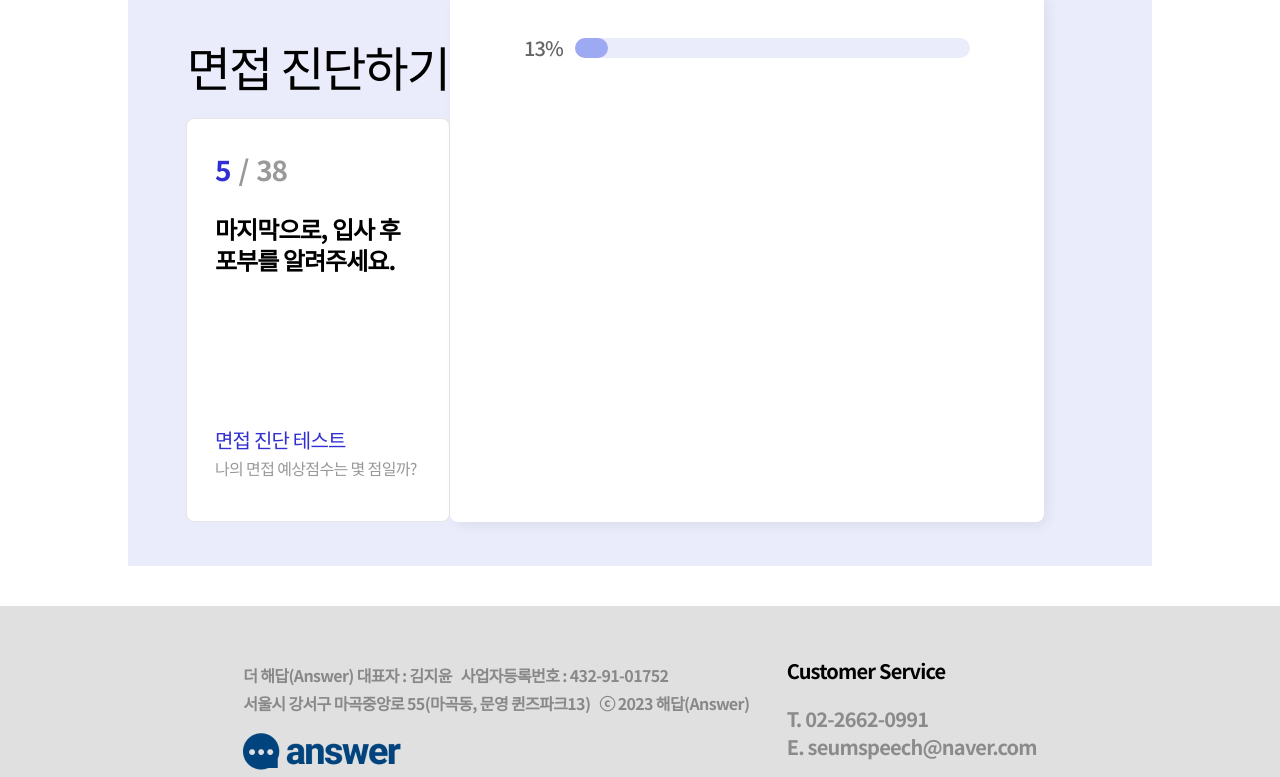
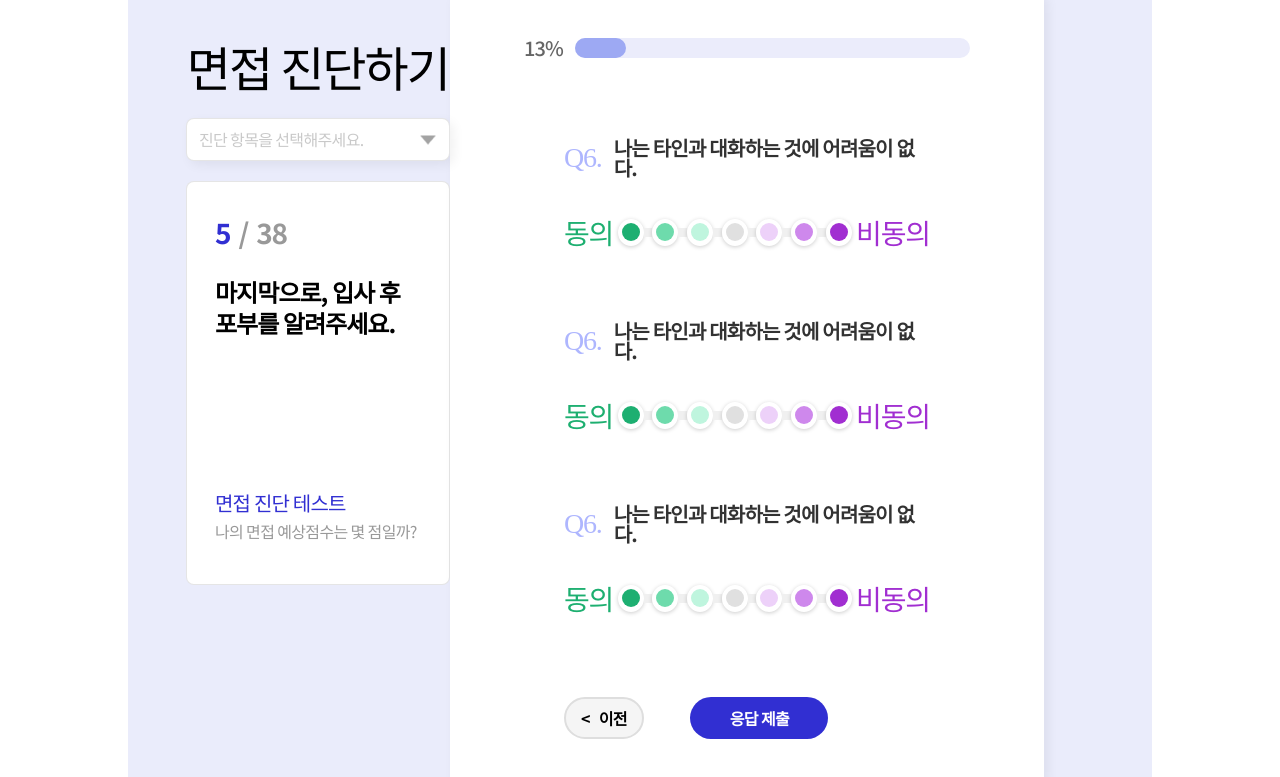
Before and after one commit to Parkminem/answer, a React (Vite) app: page /interview in a window 1280 px wide. Shown: the part 440-1217 px from the top of the page. Built offline with nearby package versions, Linux system fonts and the light colour scheme; a web font is replaced by a local one.

Commit message:
면접 진단하기 사이드바, 성향 페이지 퍼블리싱 완료

```diff
--- /dev/null
+++ b/src/components/InterviewBtns.jsx
@@ -0,0 +1,23 @@
+import React from 'react';
+import classNames from 'classnames/bind';
+import styles from '@/components/InterviewBtns.module.scss';
+
+const InterviewBtns = () => {
+	const cx = classNames.bind(styles);
+	return (
+		<div className={cx('btns')}>
+			<div className={cx('btns__btn')}>
+				<button className={cx('prev')}>
+					<span>&lt;&nbsp;&nbsp;&nbsp;이전</span>
+				</button>
+			</div>
+			<div className={cx('btns__btn')}>
+				<button className={cx('next')}>
+					<span>다음으로&nbsp;&nbsp;&nbsp;&gt;</span>
+				</button>
+			</div>
+		</div>
+	);
+};
+
+export default InterviewBtns;
--- /dev/null
+++ b/src/components/InterviewBtns.module.scss
@@ -0,0 +1,24 @@
+.btns {
+	display: flex;
+	justify-content: space-between;
+	padding: 0 15px 0 40px;
+	&__btn {
+		button {
+			height: 42px;
+			padding: 0;
+			border-radius: 21px;
+			font-weight: 700;
+			font-size: 16px;
+			&.prev {
+				border: 2px solid #dedede;
+				width: 80px;
+				background-color: #f5f5f5;
+			}
+			&.next {
+				width: 120px;
+				background-color: #312fd2;
+				color: #ffffff;
+			}
+		}
+	}
+}
--- /dev/null
+++ b/src/components/InterviewEndBtns.jsx
@@ -0,0 +1,23 @@
+import React from 'react';
+import classNames from 'classnames/bind';
+import styles from '@/components/InterviewEndBtns.module.scss';
+
+const InterviewEndBtns = () => {
+	const cx = classNames.bind(styles);
+	return (
+		<div className={cx('btns')}>
+			<div className={cx('btns__btn', 'prev-box')}>
+				<button className={cx('prev')}>
+					<span>&lt;&nbsp;&nbsp;&nbsp;이전</span>
+				</button>
+			</div>
+			<div className={cx('btns__btn')}>
+				<button className={cx('next')}>
+					<span>응답 제출</span>
+				</button>
+			</div>
+		</div>
+	);
+};
+
+export default InterviewEndBtns;
--- /dev/null
+++ b/src/components/InterviewEndBtns.module.scss
@@ -0,0 +1,30 @@
+.btns {
+	display: flex;
+	justify-content: center;
+	align-items: center;
+	margin: 0 15px 0 40px;
+	position: relative;
+	&__btn {
+		button {
+			height: 42px;
+			padding: 0;
+			border-radius: 21px;
+			font-weight: 700;
+			font-size: 16px;
+			&.prev {
+				border: 2px solid #dedede;
+				width: 80px;
+				background-color: #f5f5f5;
+			}
+			&.next {
+				width: 138px;
+				background-color: #312fd2;
+				color: #ffffff;
+			}
+		}
+		&.prev-box {
+			position: absolute;
+			left: 0;
+		}
+	}
+}
--- a/src/components/InterviewProgressBar.jsx
+++ b/src/components/InterviewProgressBar.jsx
@@ -7,19 +7,9 @@ const InterviewProgressBar = () => {
 	return (
 		<div className={cx('progress')}>
 			<span>13%</span>
-			<div className={cx('progress__bar')}>
-				<div className=""></div>
-				<div className=""></div>
-				<div className=""></div>
-				<div className=""></div>
-				<div className=""></div>
-				<div className=""></div>
-				<div className=""></div>
-				<div className=""></div>
-				<div className=""></div>
-				<div className=""></div>
-				<div className=""></div>
-				<div className=""></div>
+			<div className={cx('progress__bar', 'ing')}>
+				{/* span의 width를 자바스크립트로 style변화 주기 */}
+				<span></span>
 			</div>
 		</div>
 	);
--- a/src/components/InterviewProgressBar.module.scss
+++ b/src/components/InterviewProgressBar.module.scss
@@ -1,6 +1,7 @@
 .progress {
 	display: flex;
 	align-items: center;
+	margin-bottom: 70px;
 	span {
 		color: #666666;
 		font-weight: 500;
@@ -12,14 +13,13 @@
 		height: 20px;
 		background-color: #ebecfb;
 		border-radius: 10px;
-		flex-grow: 1;
-		display: flex;
-		div {
-			flex-grow: 1;
+		width: 100%;
+		span {
+			width: 13%;
+			display: inline-block;
+			background-color: #9da9f3;
+			height: 20px;
 			border-radius: 10px;
-			&:first-child {
-				background-color: #9da9f3;
-			}
 		}
 	}
 }
--- a/src/components/InterviewSideBar.jsx
+++ b/src/components/InterviewSideBar.jsx
@@ -1,13 +1,48 @@
-import React from 'react';
+import React, { useState } from 'react';
 import classNames from 'classnames/bind';
 import styles from '@/components/InterviewSideBar.module.scss';
+import dropdownImg from '@/assets/images/common/dropdown.png';
 
 const InterviewSideBar = () => {
 	const cx = classNames.bind(styles);
+	const [select, setSelect] = useState(false);
+	const selectHandler = () => {
+		setSelect((prev) => !prev);
+	};
 	return (
 		<div className={cx('sidebar')}>
 			<div className={cx('sidebar-wrap')}>
 				<h1>면접 진단하기</h1>
+				<div className={cx('sidebar__select-box', select ? 'open' : '')}>
+					<div className={cx('sidebar__select-box__default')}>
+						<button onClick={selectHandler}>
+							<span className={cx('sidebar__select-box__default__span')}>진단 항목을 선택해주세요.</span>
+						</button>
+						<img src={dropdownImg} alt="드롭다운" />
+					</div>
+					<ul>
+						<li>
+							<button>
+								<span>공무원</span>
+							</button>
+						</li>
+						<li>
+							<button>
+								<span>대학·입시</span>
+							</button>
+						</li>
+						<li>
+							<button>
+								<span>간호사</span>
+							</button>
+						</li>
+						<li>
+							<button>
+								<span>일반 면접</span>
+							</button>
+						</li>
+					</ul>
+				</div>
 				<div className={cx('sidebar__info-box')}>
 					<div className={cx('sidebar__info-box__count')}>
 						<span className={cx('now')}>5</span>
--- a/src/components/InterviewSideBar.module.scss
+++ b/src/components/InterviewSideBar.module.scss
@@ -9,6 +9,91 @@
 			font-weight: 500;
 			font-size: 48px;
 			margin-bottom: 28px;
+		}
+	}
+	&__select-box {
+		width: 100%;
+		margin-bottom: 20px;
+		position: relative;
+		&__default {
+			position: relative;
+			img {
+				position: absolute;
+				right: 14px;
+				top: 50%;
+				transform: translateY(-50%);
+			}
+			&__span {
+				color: #c9c9c9;
+			}
+		}
+		button {
+			width: 100%;
+			background-color: #fff;
+			padding: 9px 12px;
+			text-align: left;
+			border: 1px solid rgba(0, 0, 0, 0.1);
+			box-shadow: 4px 4px 12px rgba(0, 0, 0, 0.06);
+			border-radius: 8px;
+			span {
+				font-weight: 400;
+				font-size: 16px;
+				line-height: 23px;
+			}
+		}
+		ul {
+			position: absolute;
+			width: 100%;
+			opacity: 0;
+			transition: all 0.25s ease-in-out;
+			li {
+				&:not(&:last-child) {
+					button {
+						border-radius: 0;
+						border-top: none;
+						border-bottom: none;
+						box-shadow: 0 0 0;
+					}
+				}
+				&:last-child {
+					button {
+						border-top: none;
+						border-radius: 0 0 8px 8px;
+						box-shadow: 0 0 0;
+					}
+				}
+				button {
+					padding-left: 30px;
+					&:hover {
+						background-color: #f4f4f4;
+					}
+					span {
+						color: #666666;
+						display: flex;
+						align-items: center;
+						&::before {
+							content: '';
+							display: block;
+							width: 5px;
+							height: 5px;
+							background-color: #666;
+							border-radius: 100%;
+							margin-right: 10px;
+						}
+					}
+				}
+			}
+		}
+		&.open {
+			border-radius: 8px;
+			.sidebar__select-box__default {
+				button {
+					border-radius: 8px 8px 0 0;
+				}
+			}
+			ul {
+				opacity: 100;
+			}
 		}
 	}
 	&__info-box {
@@ -52,3 +137,6 @@
 		}
 	}
 }
+button {
+	padding: 0;
+}
--- /dev/null
+++ b/src/components/Tendency.jsx
@@ -0,0 +1,72 @@
+import React from 'react';
+import classNames from 'classnames/bind';
+import styles from '@/components/Tendency.module.scss';
+
+const Tendency = () => {
+	const cx = classNames.bind(styles);
+	return (
+		<div className={cx('tendency')}>
+			<div className={cx('tendency-question')}>
+				<span className={cx('tendency-question__num')}>Q6.</span>
+				<p>나는 타인과 대화하는 것에 어려움이 없다.</p>
+			</div>
+			<div className={cx('tendency-select-box')}>
+				<span className={cx('agree')}>동의</span>
+				<ul>
+					<li>
+						<span className={cx('hidden')}></span>
+						<button>
+							<span></span>
+						</button>
+						<span></span>
+					</li>
+					<li>
+						<span></span>
+						<button>
+							<span></span>
+						</button>
+						<span></span>
+					</li>
+					<li>
+						<span></span>
+						<button>
+							<span></span>
+						</button>
+						<span></span>
+					</li>
+					<li>
+						<span></span>
+						<button>
+							<span></span>
+						</button>
+						<span></span>
+					</li>
+					<li>
+						<span></span>
+						<button>
+							<span></span>
+						</button>
+						<span></span>
+					</li>
+					<li>
+						<span></span>
+						<button>
+							<span></span>
+						</button>
+						<span></span>
+					</li>
+					<li>
+						<span></span>
+						<button>
+							<span></span>
+						</button>
+						<span className={cx('hidden')}></span>
+					</li>
+				</ul>
+				<span className={cx('disagree')}>비동의</span>
+			</div>
+		</div>
+	);
+};
+
+export default Tendency;
--- /dev/null
+++ b/src/components/Tendency.module.scss
@@ -0,0 +1,81 @@
+$colors: (#1daf71, #6edbac, #bff5de, #e0e0e0, #edd1f9, #ce88ec, #a12ed1);
+.tendency {
+	margin-bottom: 75px;
+	&-question {
+		display: flex;
+		align-items: center;
+		margin-bottom: 40px;
+		&__num {
+			color: #aeb6fe;
+			font-size: 28px;
+			font-family: 'GmarketSansBold';
+		}
+		p {
+			margin-left: 12px;
+			font-weight: 700;
+			font-size: 20px;
+			color: #323232;
+		}
+	}
+	&-select-box {
+		display: flex;
+		width: 100%;
+		span {
+			font-weight: 500;
+			font-size: 28px;
+			display: inline-block;
+			&.agree {
+				color: #1daf70;
+			}
+			&.disagree {
+				color: #a12ed1;
+			}
+		}
+		ul {
+			flex-grow: 1;
+			display: flex;
+			position: relative;
+			@each $i in $colors {
+				$index: index($colors, $i);
+				li:nth-child(#{$index}) {
+					button span {
+						background-color: $i;
+					}
+				}
+			}
+			li {
+				flex-grow: 1;
+				display: flex;
+				justify-content: center;
+				align-items: center;
+				button {
+					width: 27px;
+					height: 27px;
+					background-color: #fff;
+					border: 4px solid #ffffff;
+					box-shadow: 0px 1px 4px rgba(0, 0, 0, 0.2);
+					border-radius: 100%;
+					display: flex;
+					justify-content: center;
+					align-items: center;
+					padding: 0;
+					span {
+						display: block;
+						width: 18px;
+						height: 18px;
+						border-radius: 100%;
+					}
+				}
+				span {
+					background-color: #f0f0f0;
+					display: inline-block;
+					height: 9px;
+					width: 50%;
+					&.hidden {
+						opacity: 0;
+					}
+				}
+			}
+		}
+	}
+}
--- a/src/pages/Interview/Interview.jsx
+++ b/src/pages/Interview/Interview.jsx
@@ -3,6 +3,9 @@ import classNames from 'classnames/bind';
 import PageCard from '@/components/UI/PageCard';
 import InterviewSideBar from '@/components/InterviewSideBar';
 import InterviewProgressBar from '@/components/InterviewProgressBar';
+import Tendency from '@/components/Tendency';
+import InterviewBtns from '@/components/InterviewBtns';
+import InterviewEndBtns from '@/components/InterviewEndBtns';
 import styles from '@/pages/Interview/Interview.module.scss';
 
 const Interview = () => {
@@ -14,6 +17,24 @@ const Interview = () => {
 			<InterviewSideBar />
 			<div className={cx('container')}>
 				<InterviewProgressBar />
+				{/* 성향 설문 객관식 5개 */}
+				{/* <div className={cx('tendency-wrap')}>
+					<Tendency />
+					<Tendency />
+					<Tendency />
+					<Tendency />
+					<Tendency />
+				</div> */}
+				{/* 성향 설문 객관식 3개 */}
+				<div className={cx('tendency-wrap')}>
+					<Tendency />
+					<Tendency />
+					<Tendency />
+				</div>
+				{/* 이전,다음 버튼 */}
+				{/* <InterviewBtns /> */}
+				{/* 완료 버튼 */}
+				<InterviewEndBtns />
 			</div>
 		</PageCard>
 	);
--- a/src/pages/Interview/Interview.module.scss
+++ b/src/pages/Interview/Interview.module.scss
@@ -7,3 +7,6 @@
 	border-radius: 8px;
 	padding: 46px 74px;
 }
+.tendency-wrap {
+	padding: 10px 40px;
+}
```
Also changed, not shown: src/assets/images/common/dropdown.png (added).
